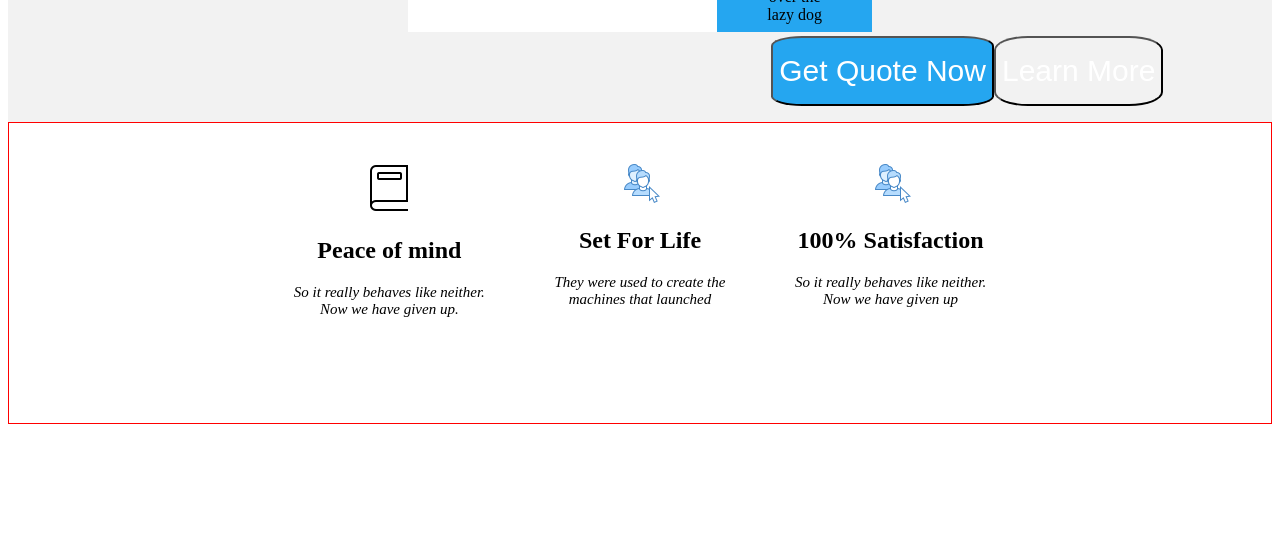
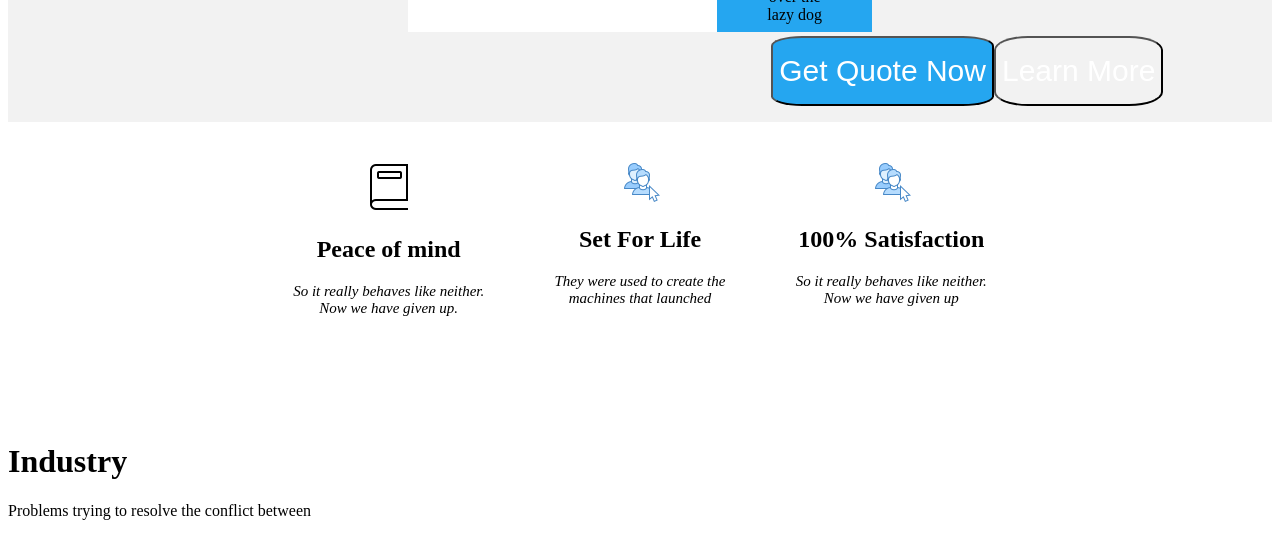
Before and after one commit to Kariuki1976/Insurance-Website, a plain HTML site: page index.html in a window 1280 px wide. Shown: the part 693-1229 px from the top of the page. Before the commit the page ends 1125 px from the top, so only its background shows below. Drawn offline with Linux system fonts and the light colour scheme.

Commit message:
structured,positioned and styled cards in section-3

```diff
--- a/index.html
+++ b/index.html
@@ -62,5 +62,11 @@
             <p>So it really behaves like neither. <br>Now we have given up</p>
         </div>
     </div>
+    <div class="section-4">
+        <div>
+            <h1>Industry</h1>
+            <p>Problems trying to resolve the conflict between <br></p>
+        </div>
+    </div>
 </body>
 </html>
--- a/style.css
+++ b/style.css
@@ -117,7 +117,7 @@ li{
     margin-top: -90px;
 }
 .section-3{
-    border: 1px solid red;
+    /* border: 1px solid red; */
     height: 300px;
     display: flex;
     justify-content: space-around;
```
